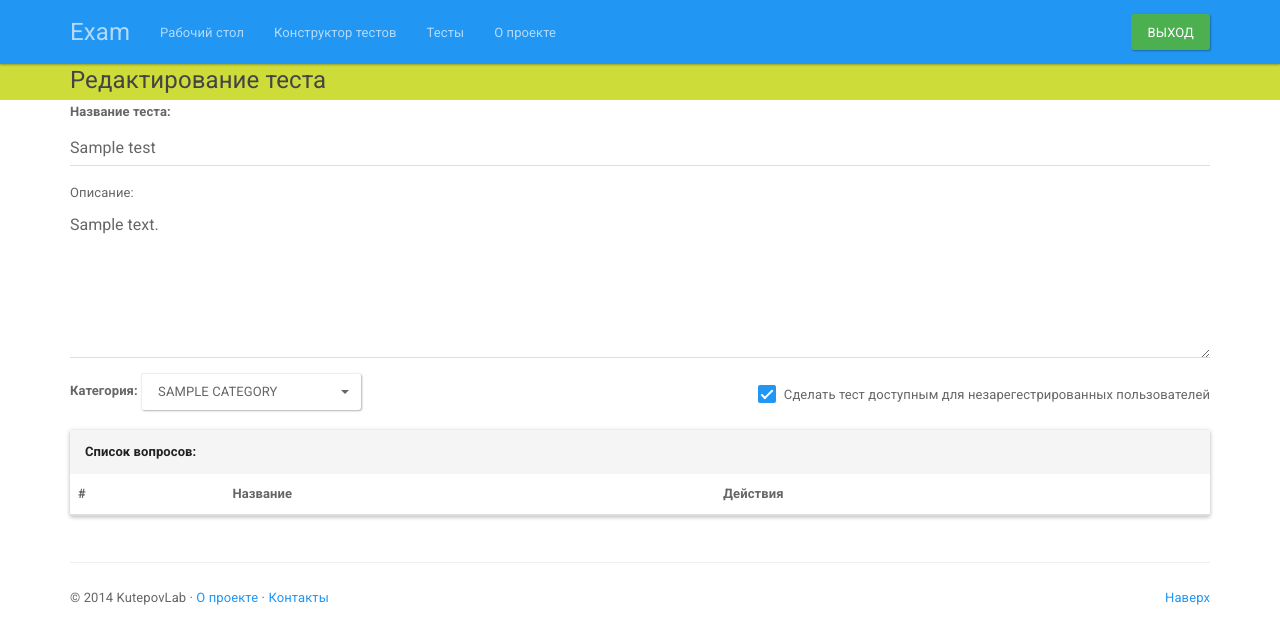
After one commit to AlexeyKutepov/exam_project, a Django app: page /edit_test/1/ in a window 1280 px wide. The commit adds this page. Shown: the top 644 px of the page. Run offline with Django 3.2, Linux system fonts and the light colour scheme; a user stored in the database is signed in; tables that the repository leaves empty hold one stand-in row (values such as "Sample post"); lists and menus that the app fills with data are empty; some libraries are stand-ins or nearby versions.

Commit message:
The edit_test.html template was added

```diff
--- a/exam/urls.py
+++ b/exam/urls.py
@@ -16,4 +16,5 @@ urlpatterns = patterns('',
         url(r'^next_question/(?P<id>\d+)/(?P<number>\d+)/$', views.next_question, name='next_question'),
         url(r'^next_question/(?P<id>\d+)/(?P<progress_id>\d+)/(?P<number>\d+)/$', views.next_question_unregistered_user, name='next_question_unregistered_user'),
         url(r'^end_test/(?P<id>\d+)/$', views.end_test, name='end_test'),
+        url(r'^edit_test/(?P<id>\d+)/$', views.edit_test, name='edit_test'),
 )
--- a/exam/views.py
+++ b/exam/views.py
@@ -50,6 +50,8 @@ def dashboard(request):
         request.user.rating -= 10
         request.user.save()
         return HttpResponseRedirect(reverse('dashboard'))
+    elif "edit" in request.POST:
+        return HttpResponseRedirect(reverse("edit_test", args=[request.POST["edit"]]))
     elif "journal" in request.POST:
         return HttpResponseRedirect(reverse("journal", args=[request.POST["journal"]]))
     elif "save" in request.POST:
@@ -377,8 +379,7 @@ def next_question_unregistered_user(request, id, progress_id, number):
         }
     )
 
-
-
+@login_required(login_url='/')
 def next_question(request, id, number):
     """
     Shows next question
@@ -633,3 +634,17 @@ def create_new_question(request, id):
                 "test_id": id
             }
         )
+
+@login_required(login_url='/')
+def edit_test(request, id):
+    id = int(id)
+    test = Test.objects.get(id=id)
+    category_list = Category.objects.all()
+    return render(
+            request,
+            "exam/edit_test.html",
+            {
+                "test": test,
+                "category_list": category_list
+            }
+        )
--- a/templates/exam/dashboard.html
+++ b/templates/exam/dashboard.html
@@ -105,7 +105,7 @@
                                                         title="Редактировать тест">
                                                     <span class="glyphicon glyphicon-edit" aria-hidden="true"></span>
                                                 </button>
-                                                <button id="btnEdit{{ forloop.counter }}" type="submit"
+                                                <button id="btnSave{{ forloop.counter }}" type="submit"
                                                         class="btn btn-info" name="save" value="{{ test.id }}"
                                                         title="Скачать тест">
                                                     <span class="glyphicon glyphicon-floppy-save" aria-hidden="true"></span>
--- /dev/null
+++ b/templates/exam/edit_test.html
@@ -0,0 +1,136 @@
+{% extends "base.html" %}
+{% block head %}
+    <link rel="stylesheet" href="/static/css/bootstrap-select.min.css"/>
+    <script src="/static/js/bootstrap-select.js"></script>
+{% endblock %}
+{% block header_content %}
+    <div class="k-panel-header vertical-align">
+        <div class="container">
+            <div class="row vertical-align">
+                <div class="col-lg-4">
+                    <h4>Редактирование теста</h4>
+                </div>
+            </div>
+        </div>
+    </div>
+{% endblock %}
+{% block content %}
+    <div class="row">
+        <div class="col-lg-12">
+            <div class="form-group">
+                <label class="control-label" for="inputTestName"><b>Название теста:</b></label>
+                <input id="inputTestName" name="name" type="text" class="form-control" value="{{ test.name }}" required>
+            </div>
+            <div class="form-group">
+                <label for="inputDescription">Описание:</label>
+                <textarea id="inputDescription" name="description" class="form-control" rows="5">{{ test.description }}</textarea>
+            </div>
+        </div>
+    </div>
+    <div class="row">
+        <div class="col-lg-6">
+            {% if  category_list %}
+                <label for="selectCategoryList"><b>Категория:</b></label>
+                <select id="selectCategoryList" name="category" class="selectpicker">
+                    {% for category in category_list %}
+                        {% if category == test.category %}
+                        <option selected>{{ category }}</option>
+                        {% else %}
+                        <option>{{ category }}</option>
+                        {% endif %}
+                    {% endfor %}
+                </select>
+            {% endif %}
+        </div>
+        <div class="col-lg-6">
+            <div class="has-default pull-right">
+                <div class="checkbox">
+                    <label>
+                        {% if test.is_public %}
+                        <input id="checkboxSuccess" name="isPublic" type="checkbox" value="public" checked>
+                        {% else %}
+                        <input id="checkboxSuccess" name="isPublic" type="checkbox" value="public">
+                        {% endif %}
+                        Сделать тест доступным для незарегестрированных пользователей
+                    </label>
+                </div>
+            </div>
+        </div>
+    </div>
+    <p></p>
+    <div class="row">
+        <div class="col-lg-12">
+            <div class="panel panel-default">
+                <div class="panel-heading">
+                    <b>Список вопросов:</b>
+                </div>
+                <table class="table table-hover">
+                    <thead>
+                    <tr>
+                        <th>#</th>
+                        <th>Название</th>
+                        <th>Действия</th>
+                    </tr>
+                    </thead>
+                    <tbody>
+                    {% for journal in journal_list %}
+                        {% if journal.result >= 70 %}
+                            <tr class="success">
+                                {% elif journal.result >= 40 %}
+                            <tr class="warning">
+                                {% else %}
+                            <tr class="danger">
+                        {% endif %}
+                    <th>{{ forloop.counter }}</th>
+                    {% if journal.user %}
+                    <td>{{ journal.user.get_full_name }}</td>
+                    {% else %}
+                    <td>{{ journal.unregistered_user.get_full_name }}</td>
+                    {% endif %}
+                    <td>{{ journal.start_date|date:"d.m.Y H:i:s" }}</td>
+                    <td>{{ journal.end_date|date:"d.m.Y H:i:s" }}</td>
+                    <td>{{ journal.number_of_questions }}</td>
+                    <td>{{ journal.number_of_correct_answers }}</td>
+                    <td>{{ journal.result }}%</td>
+                    <td>
+                        <form action="{% url "journal" id=test.id %}" method="post">
+                            {% csrf_token %}
+                            <!-- Modal dialog delete -->
+                            <div class="modal fade" id="modalDelete{{ forloop.counter }}" tabindex="-1" role="dialog" aria-labelledby="myModalLabel" aria-hidden="true">
+                                <div class="modal-dialog">
+                                    <div class="modal-content">
+                                        <div class="modal-header">
+                                            <button type="button" class="close" data-dismiss="modal" aria-label="Close"><span
+                                                    aria-hidden="true">&times;</span></button>
+                                            <h4 class="modal-title" id="myModalLabel">Удаление теста</h4>
+                                        </div>
+                                        <div class="modal-body">
+                                            Вы действительно хотите удалить запись №{{ forloop.counter }} в журнале оценок?
+                                        </div>
+                                        <div class="modal-footer">
+                                            <button type="button" class="btn btn-primary" data-dismiss="modal">Нет</button>
+                                            <button type="submit" name="delete" value="{{ journal.id }}" class="btn btn-default">Да</button>
+                                        </div>
+                                    </div>
+                                </div>
+                            </div>
+
+                            <button id="btnJournal{{ forloop.counter }}" type="submit"
+                                    class="btn btn-success" name="report" value="{{ journal.id }}">
+                                    <span class="glyphicon glyphicon-list-alt" aria-hidden="true"></span>
+                            </button>
+                            <button id="btnDel{{ forloop.counter }}" type="button" data-toggle="modal"
+                                    data-target="#modalDelete{{ forloop.counter }}" class="btn btn-danger"
+                                    title="Удалить запись в журнале">
+                                <span class="glyphicon glyphicon-trash" aria-hidden="true"></span>
+                            </button>
+                        </form>
+                    </td>
+                    </tr>
+                    {% endfor %}
+                    </tbody>
+                </table>
+            </div>
+        </div>
+    </div>
+{% endblock %}
```
